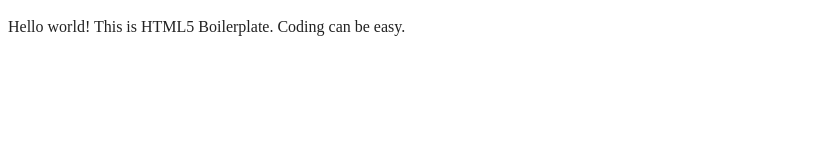
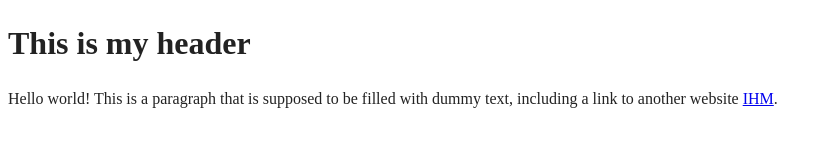
Before and after one commit to LindaIHM/HTMLAssignment, a website built with webpack: page index.html in a window 1280 px wide. Shown: the whole page, without its empty margins (0-832 px from the left). Built offline with nearby package versions, Linux system fonts and the light colour scheme.

Commit message:
Update index.html

```diff
--- a/index.html
+++ b/index.html
@@ -25,7 +25,8 @@
 <body>
 
   <!-- Add your site or application content here -->
-  <p>Hello world! This is HTML5 Boilerplate. Coding can be easy.</p>
+  <h1>This is my header</h1>
+  <p>Hello world! This is a paragraph that is supposed to be filled with dummy text, including a link to another website <a href="https://www.ihm.se/">IHM</a>.</p>
   <script src="js/app.js"></script>
 
 </body>
```
